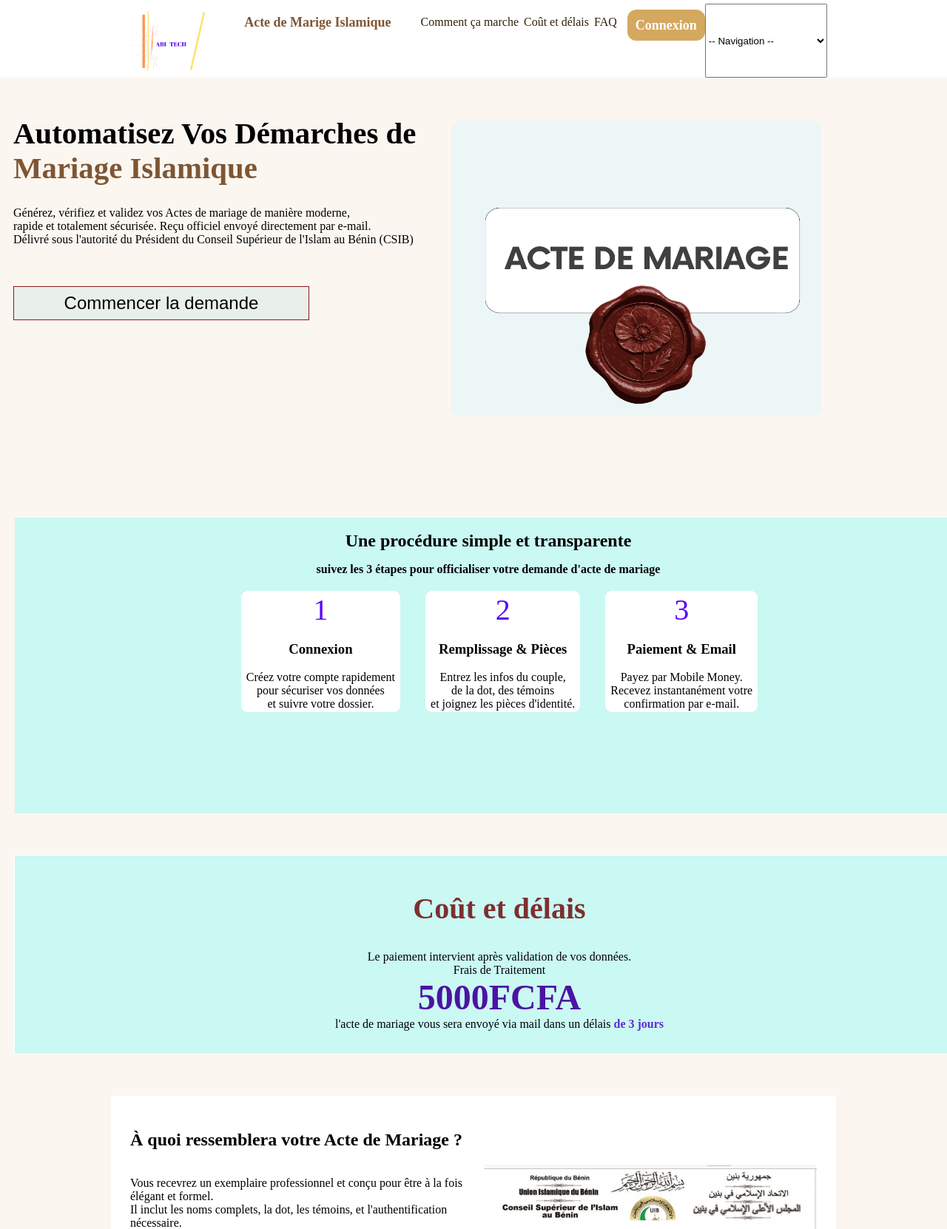
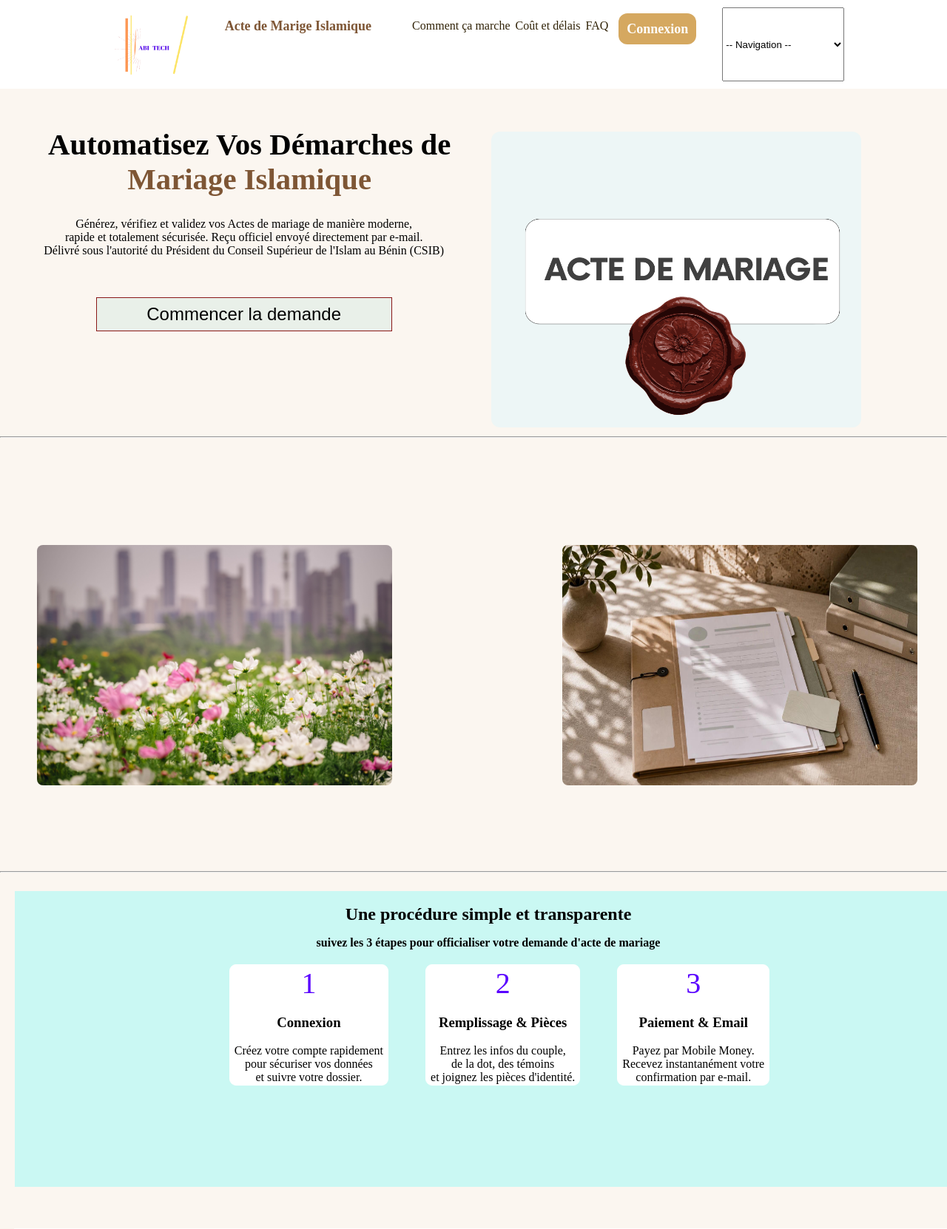
Before and after one commit to starabdourrahmane-stack/E_acte_de_mariage, a Django app: page / in a window 1280 px wide; the page is wider, and only the part inside the window is pictured. Shown: the top 1662 px of that part at 74% size. Run offline with Django 5.2, Linux system fonts and the light colour scheme.

Commit message:
Version corrigé

```diff
--- a/authentication/templates/authentication/login.html
+++ b/authentication/templates/authentication/login.html
@@ -32,10 +32,10 @@
         <select onchange="if (this.value) window.location.href=this.value;">
     <option value="">-- Navigation --</option>
 
-    <option value="{% url 'signup' %}">  inscription  </a></option>
+    <option value="{% url 'signup' %}"> inscription  </a></option>
     <option value="{% url 'login' %}">  connexion  </a></option>
-    <option value="{% url 'home' %}">  Acuueil  </a></option>
-    <option value="{% url 'logout' %}">  Deconexion  </a></option>
+    <option value="{% url 'home' %}">   Acuueil  </a></option>
+    <option value="{% url 'logout' %}"> Deconexion  </a></option>
 
 
 </select>
--- a/officialpage/templates/officialpage/formulaire.html
+++ b/officialpage/templates/officialpage/formulaire.html
@@ -32,8 +32,8 @@
     <option value="">-- Navigation --</option>
 
     <option value="{% url 'login' %}">  connexion  </a></option>
-    <option value="{% url 'home' %}">  Acuueil  </a></option>
-    <option value="{% url 'logout' %}">  Déconexion  </a></option>
+    <option value="{% url 'home' %}">  Accueil  </a></option>
+    <option value="{% url 'logout' %}">  Déconnexion  </a></option>
 
 
 </select>
--- a/officialpage/templates/officialpage/home.html
+++ b/officialpage/templates/officialpage/home.html
@@ -11,7 +11,7 @@
 </head>
 <body>
     <nav class="navbar">
-            <img  style="width: 150px; height: 100px;" src="{% static 'images/logo.png' %}" alt="">
+            <img  style="width: 150px; height: 100px;" src="{% static 'images/logo.png' %}" alt="logo du site">
 
         <div class="title-web"> <a class="AMI" style="text-indent: left;"; href="#"> Acte de Marige Islamique </a></div>
         <ul>
@@ -47,9 +47,13 @@
             <img src="{% static 'images/acte de marige back img.png' %}" alt="">
         </div>
     </div>
-
+<hr>
+<div class="mes-images">
+    <img style="width: 480px; margin-left: 50px; margin-right: 80px; margin-top: 70px; border-radius: 8px;" src="{% static 'images/pexels-2149938750-37161677.jpg' %}" alt="images acte de mariage">
+    <img style="width: 480px; margin-left: 50px; margin-right: 40px; margin-top: 70px; height:325px ; border-radius: 8px;" src="{% static 'images/backgroud img_accueilx.jpeg' %}" alt="images acte de mariage">
+</div>
 <br> <br> <br> <br> <br> <br>
-
+<hr>
 
     <div class="startdemande">
         <!-- Icone remplir un formulaire
--- a/static/css/style.css
+++ b/static/css/style.css
@@ -2,6 +2,7 @@
 body {
     background-color: rgba(250, 243, 235, 0.74);
     margin: 0;
+    padding: 0;
 }
 
 
@@ -14,6 +15,11 @@
     padding-top: 5px;
     display: flex;
     justify-content: center;
+    max-width: 100%;
+    max-width: 100%;
+    margin: 0;
+    padding: 10px 15px;
+    box-sizing: border-box;
 
 }
 .conn{
@@ -24,7 +30,7 @@
     color: #7e5635;
     font-size: large;
     font-weight: 600;
-    margin-left: 18px;
+    margin-left: 15px;
 }
 
 .title-web {
@@ -33,6 +39,7 @@
 }
 .title-web-2 {
 margin-top: 19px;
+margin-right: 15px;
 }
 
 .title-web-2 a{
@@ -52,10 +59,13 @@
 border-radius: 12px;
 transition: 0.5s;
 
-
+.Active{
+    margin-right: 15px;
+}
 }
 .title-web-2 a.Active {
     transition: 0.5s;
+    margin-right: 20px;
 }
 .title-web-2 a.Active:hover{
     background-color: rgb(32, 82, 82);
@@ -66,7 +76,7 @@
     display: flex;
     justify-content: space-between;
     gap: 7px;
-
+margin-left: 15px;
 }
 
 .navbar ul li a{
@@ -86,27 +96,14 @@
     color: rgb(185, 114, 22);
 }
 
-.sch{
-
-    border:1px solid white;
-    background-color: rgb(128, 249, 249);
-    padding: 4px 12px;
-    font-size: 0.75rem;
-    text-transform: uppercase;
-    font-weight: 600;
-    border-radius: 12px;
-    letter-spacing: 0.05em;
-
-    }
-.badge{
-    text-align: center;
-}
 .Hero{
     display: flex;
 }
 .contenuhero{
-    margin: 25px 18px;
-
+    margin: 25px;
+justify-content: center;
+text-align: center;
+margin-left: 50px;
 
 }
 .MI{
@@ -117,6 +114,7 @@
 
 .contenuhero h1{
 font-size: 2.55rem;
+margin-left: 15px;
 
 }
 .certificate-img img{
@@ -203,9 +201,12 @@
     font-family: 'Times New Roman', Times, serif;
     font-size: 16px;
 }
-.buttons{
-text-align: center;
+.buttons {
+    display: flex;
+    justify-content: center;
+    gap: 20px;
 }
+
 .section-montant{
     border : 1px solid white;
     width: 100%;
@@ -261,6 +262,20 @@
     margin-left: 0;
     margin-bottom: 12px;
 }
+
+
+.mes-images{
+    display: flex;
+   justify-content: space-between;
+    margin-top: 75px;
+
+}
+.mes-images img{
+
+    gap: 15px;
+    justify-content: space-between;
+
+}
 @media (min-width : 760px){
     .dropdown {
     display: none;
@@ -272,8 +287,14 @@
 @media(max-width:768px){
     .navbar ul {
         display: none;
+
     }
-
+    .navbar{
+        display: flex;
+        width: 100%;
+        max-width: 100%;
+        gap: 10px;
+    }
 
     .title-web a{
         font-size: 28px;
@@ -281,6 +302,7 @@
     }
     .Hero{
         flex-direction: column ;
+        width: auto;
     }
     .certificate-img{
         width: 250px;
@@ -292,11 +314,11 @@
     }
     .procedure {
         margin-top: 0;
+        width: auto;
     }
-    .buttons{
-    flex-direction: column;
-    width: 300px;
-    padding: 40px;
+     .buttons {
+        flex-direction: column;
+        align-items: center;
     }
     .btn-1{
         width: 250px;
@@ -316,7 +338,6 @@
         padding: 50%;
         margin-left: -18px;
         font-size: 20px;
-        margin-bottom: px;
 
     }
     .btn-FAQ h3{
@@ -329,8 +350,8 @@
     margin: 80px 8%;
      }
 
-     .footer-bottom{
-        width: 100%;
+    .footer-bottom{
+        width: aurto;
 
      }
 }
```
Also changed, not shown: EMariage/settings.py (+2 -6 lines), officialpage/templates/officialpage/signature.html (+4 -4 lines), db.sqlite3, media/github_png_ttjRjDb.png (added), static/images/chengtzf-casablanca-2485277_1920.jpg (added).
